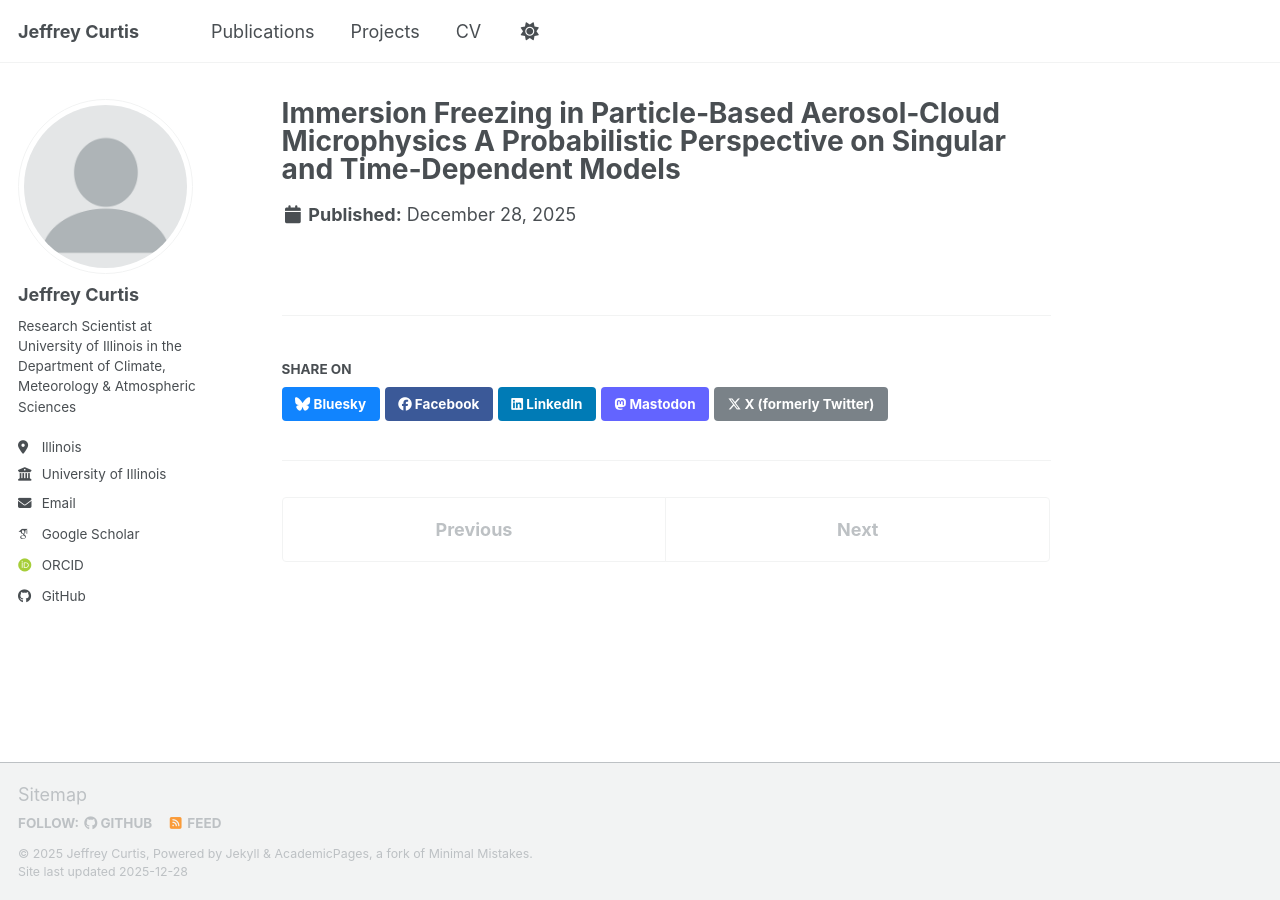
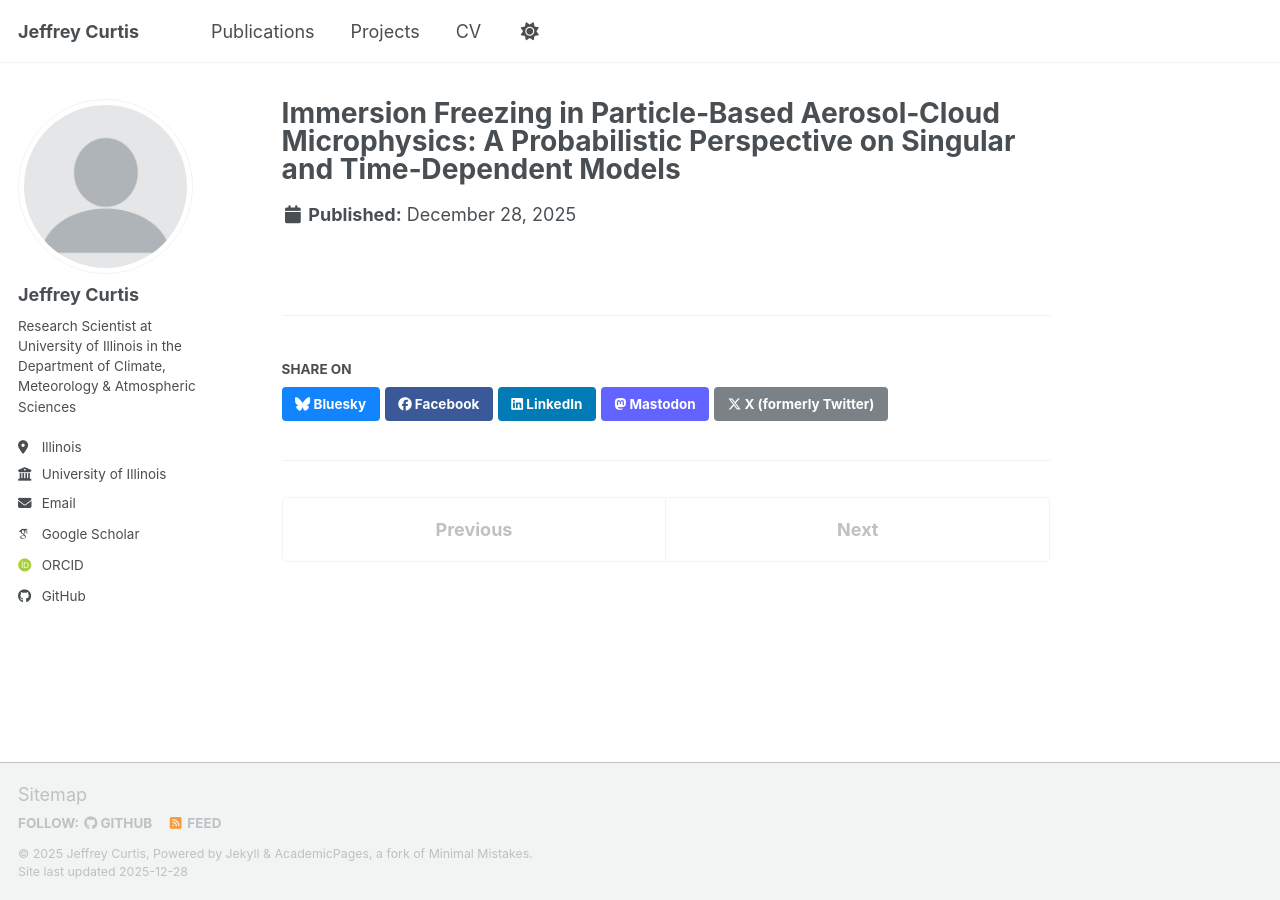
Before and after one commit to jcurtis2/jcurtis2.github.io, a Jekyll site: the page built from _publications/2025-04-01.md, in a window 1280 px wide. Built offline with Jekyll 4.4.1, drawn with Linux system fonts in a browser that asks for light colours; some web fonts are replaced; a script bundle is joined from its source files by our own code; library files that are not in the unit come from our copies.

```diff
--- a/_publications/2025-04-01.md
+++ b/_publications/2025-04-01.md
@@ -1,5 +1,5 @@
 ---
-title: Immersion Freezing in Particle‐Based Aerosol‐Cloud Microphysics A Probabilistic Perspective on Singular and Time‐Dependent Models
+title: 'Immersion Freezing in Particle‐Based Aerosol‐Cloud Microphysics: A Probabilistic Perspective on Singular and Time‐Dependent Models'
 collection: publications
 category: manuscripts
 ---
```
Also changed, not shown: _publications/2025-04-03.md (+1 -1 lines).
